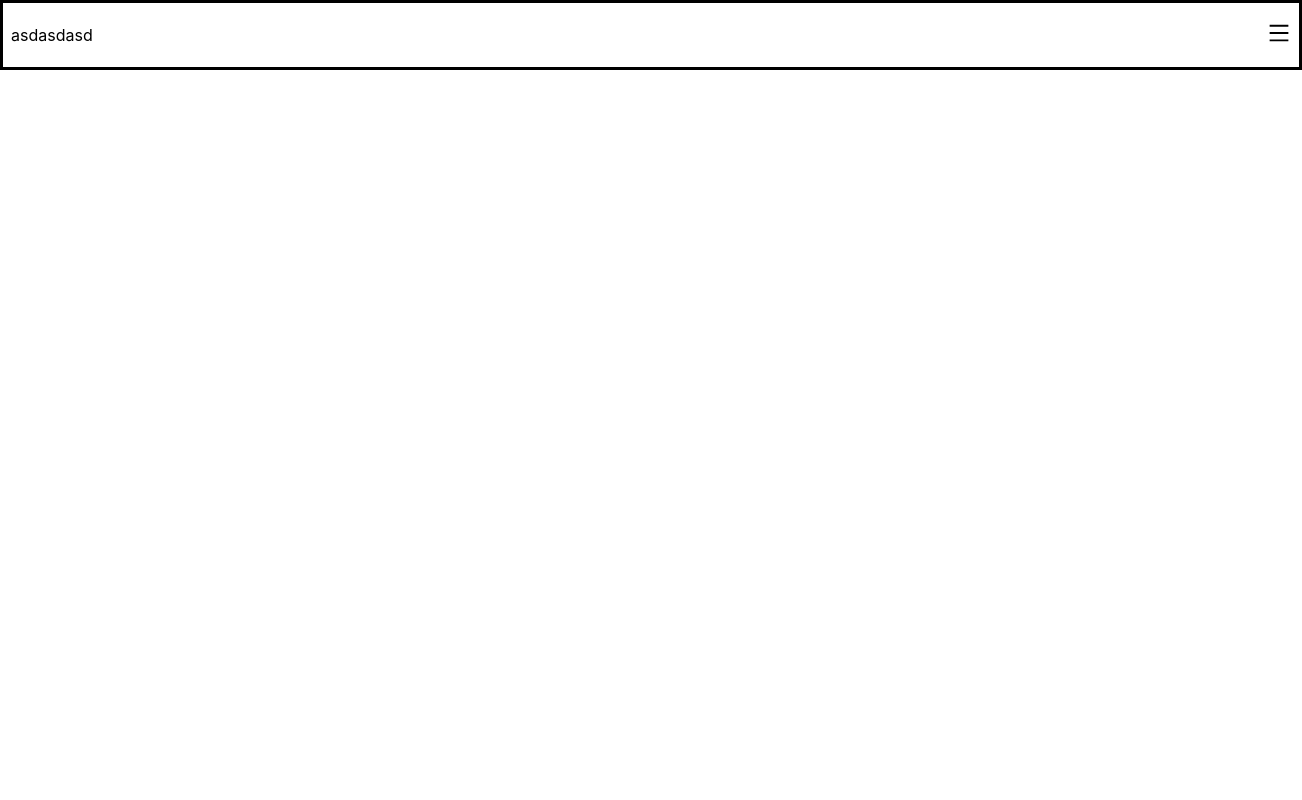
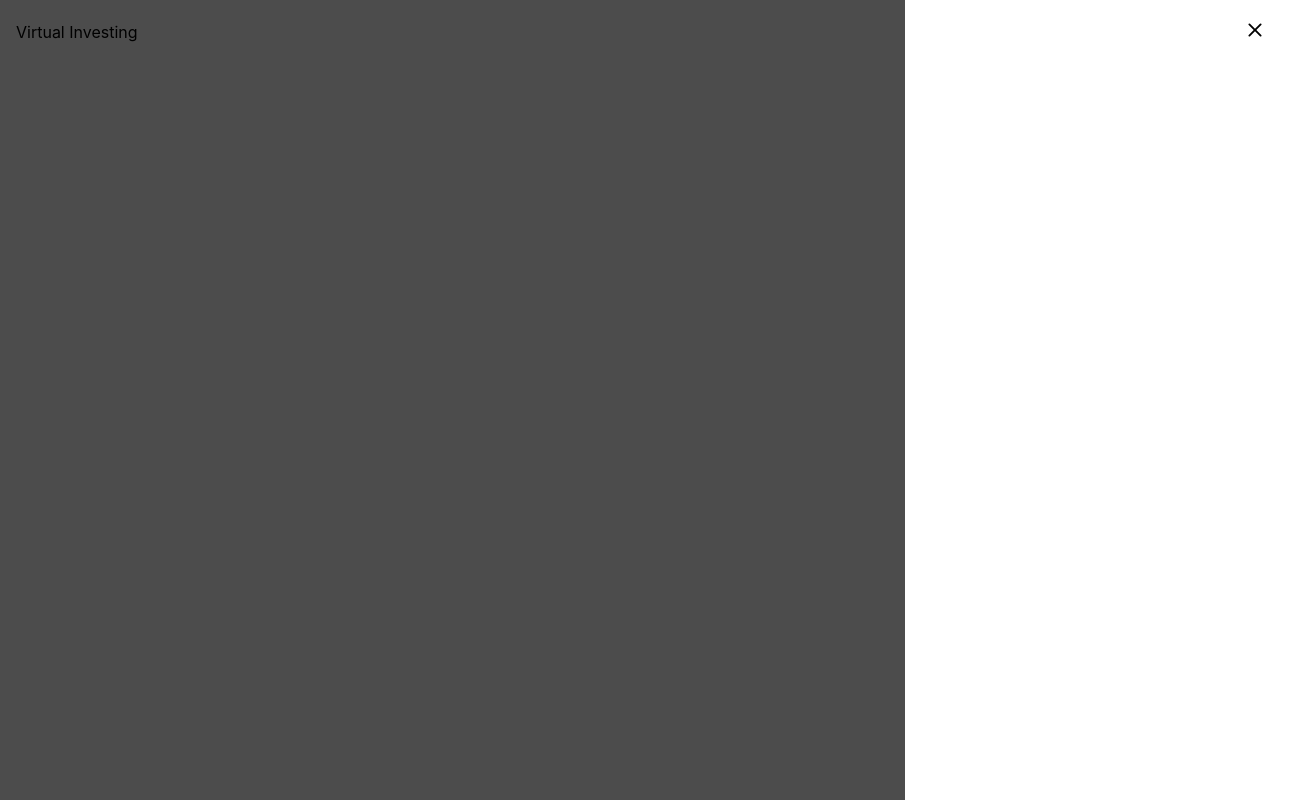
Before and after one commit to alsdbtjd0103/Invest-client, a React (Create React App) app: page / in a window 1280 px wide. Both pictures are taken after a click on the icon 1279 px from the left and 33 px from the top of the page. Shown: the whole page, 1302 px wide, since content can reach past the window. Built offline with nearby package versions, Linux system fonts and the light colour scheme.

Commit message:
사이드바 애니메이션 구현

```diff
--- a/src/components/Header/Header.js
+++ b/src/components/Header/Header.js
@@ -1,17 +1,38 @@
-import React from "react";
-import headerStyle from '../../styles/Header.module.css';
-import HeaderMenu from "./HeaderMenu";
+import React, { useState } from "react";
+
+import { AiOutlineMenu } from "react-icons/ai";
+import Menu from "./Menu";
+import styled from "styled-components";
+
+const HeaderContainer = styled.div`
+  display: flex;
+  flex-direction: row;
+  background-color: #ffffff;
+  height: 64px;
+  align-items: center;
+  justify-content: space-between;
+  padding-left: 16px;
+  padding-right: 16px;
+`;
 
 
-function Header(){
-    return(
-        <div className={headerStyle.headerContainer}>
-                <div>
-                asdasdasd
-                </div>
-                <HeaderMenu />
-        </div>
-    );
+
+function Header() {
+  const [menuOpen, setMenuOpen] = useState(false);
+  const menuToggle = () => setMenuOpen((previous) => !previous);
+  return (
+    <div style={{ width: "100%" }}>
+      <HeaderContainer>
+        <div>Virtual Investing</div>
+        <AiOutlineMenu
+          size={24}
+          style={{ cursor: "pointer" }}
+          onClick={menuToggle}
+        />
+      </HeaderContainer>
+      <Menu isOpen={menuOpen} setOpen={menuToggle} />
+    </div>
+  );
 }
 
 export default Header;
--- a/src/components/Header/HeaderMenu.js
+++ /dev/null
@@ -1,22 +0,0 @@
-import React, { useState } from 'react';
-import styles from '../../styles/Header.module.css';
-import {AiOutlineMenu} from 'react-icons/ai';
-
-function MenuModal(){
-
-}
-function HeaderMenu(){
-    const [open,setOpen] = useState(false);
-
-    const toggle = () => {
-        setOpen(open => !open);
-    }
-
-    return(
-        <div>
-            <AiOutlineMenu size={24} style={{cursor:'pointer'}} onClick={() => console.log('asd')}/>
-        </div>
-    )
-}
-
-export default HeaderMenu;
--- /dev/null
+++ b/src/components/Header/Menu.js
@@ -0,0 +1,61 @@
+import { BsX } from "react-icons/bs";
+import styled from "styled-components";
+import React from "react";
+
+
+
+function Menu({ isOpen, setOpen }) {
+  return (
+    <>
+    <LeftContainer isOpen={isOpen} onClick={setOpen} />
+      <SideMenu isOpen={isOpen}>
+        <CloseButtonContainer>
+          <BsX style={{ cursor: "pointer" }} size={30} onClick={setOpen} />
+        </CloseButtonContainer>
+      </SideMenu>
+    </>
+  );
+}
+
+export default Menu;
+
+
+const SideMenu = styled.div`
+  display: flex;
+  height: 100%;
+  background-color: rgb(255, 255, 255);
+  position: absolute;
+  top: 0;
+  right: 0;
+  transition: 0.8s;
+  width: ${({ isOpen }) => {
+    if (isOpen) {
+      return "375px";
+    } else {
+      return "0px";
+    }
+  }};
+  z-index: 999;
+`;
+
+const LeftContainer = styled.div`
+  width: 100vw;
+  height: 100vh;
+  background-color: rgba(0, 0, 0, 0.7);
+  backface-visibility: visible;
+  top: 0;
+  position: absolute;
+  z-index:998;
+  transition:all 1s;
+  visibility: ${({isOpen}) => isOpen ? 'visible' : 'hidden'};
+`;
+
+const CloseButtonContainer = styled.div`
+  display: flex;
+  justify-content: flex-end;
+  align-items: center;
+  width: 100%;
+  margin: 10px;
+  height: 40px;
+  overflow: hidden;
+`;
--- a/src/pages/MainPage.js
+++ b/src/pages/MainPage.js
@@ -1,10 +1,15 @@
-import React from 'react';
-import Header from '../components/Header/Header.js';
+import React, { useState } from "react";
+import Header from "../components/Header/Header.js";
 
-function MainPage(){
-    return(
+function MainPage() {
+  return (
+    <>
+      <div>
         <Header />
-    )
+      </div>
+
+    </>
+  );
 }
 
 export default MainPage;
--- a/src/styles/Header.module.css
+++ /dev/null
@@ -1,29 +0,0 @@
-.headerContainer{
-    display: flex;
-    flex-direction: row;
-    background-color: #ffffff;
-    width:100vw;
-    padding-left: 8px;
-    padding-right: 8px;
-    height:64px;
-    border-style: solid;
-    align-items: center;
-    justify-content: space-between;
-
-}
-
-.show-menu{
-    width: 376px;
-    height: 500px;
-    position: absolute;
-    left: 0px;
-    transition: 1s;
-}
-
-.hide-menu{
-    width: 376px;
-    height: 500px;
-    position: absolute;
-    left: -376px;
-    transition: 1s;
-}
```
Also changed, not shown: package.json (+7 -2 lines), pages/MainPage.js (deleted, +0 -12 lines), 1 other file (tests, documents, lock files or other folders).
